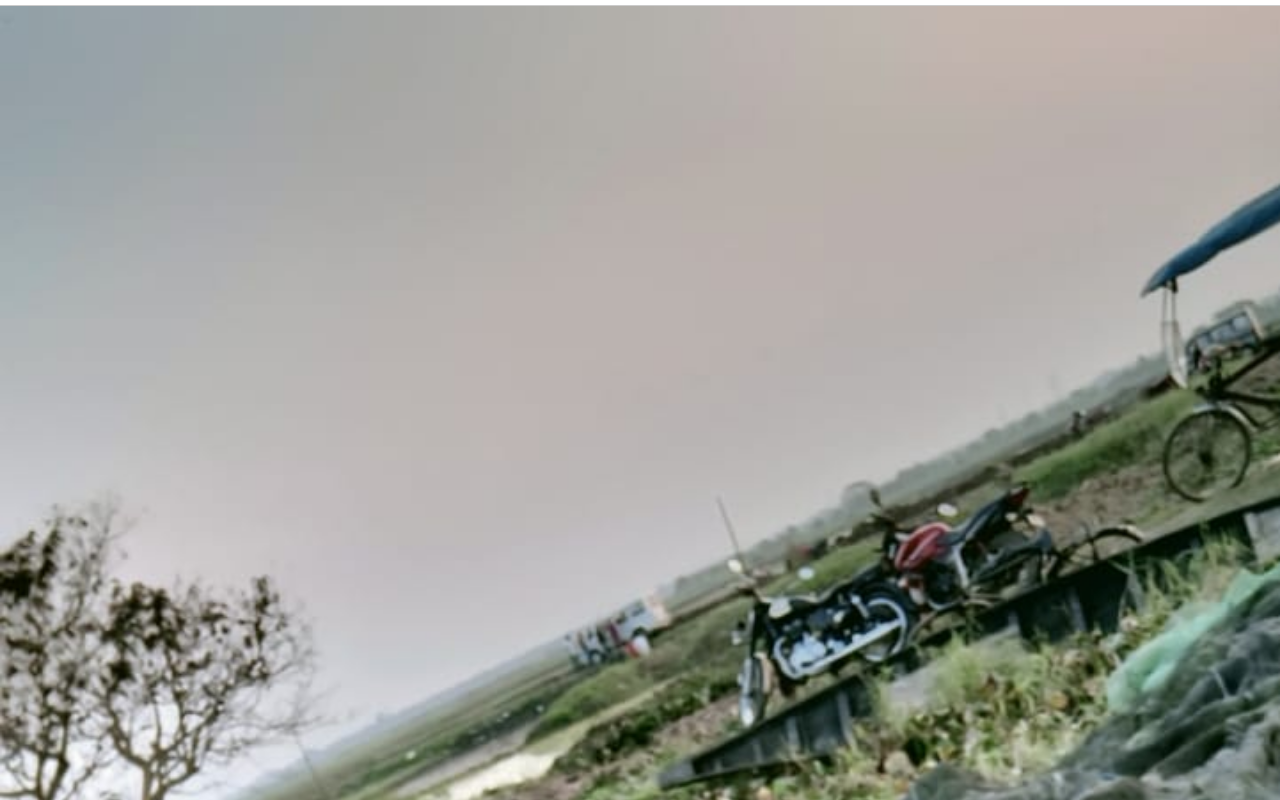
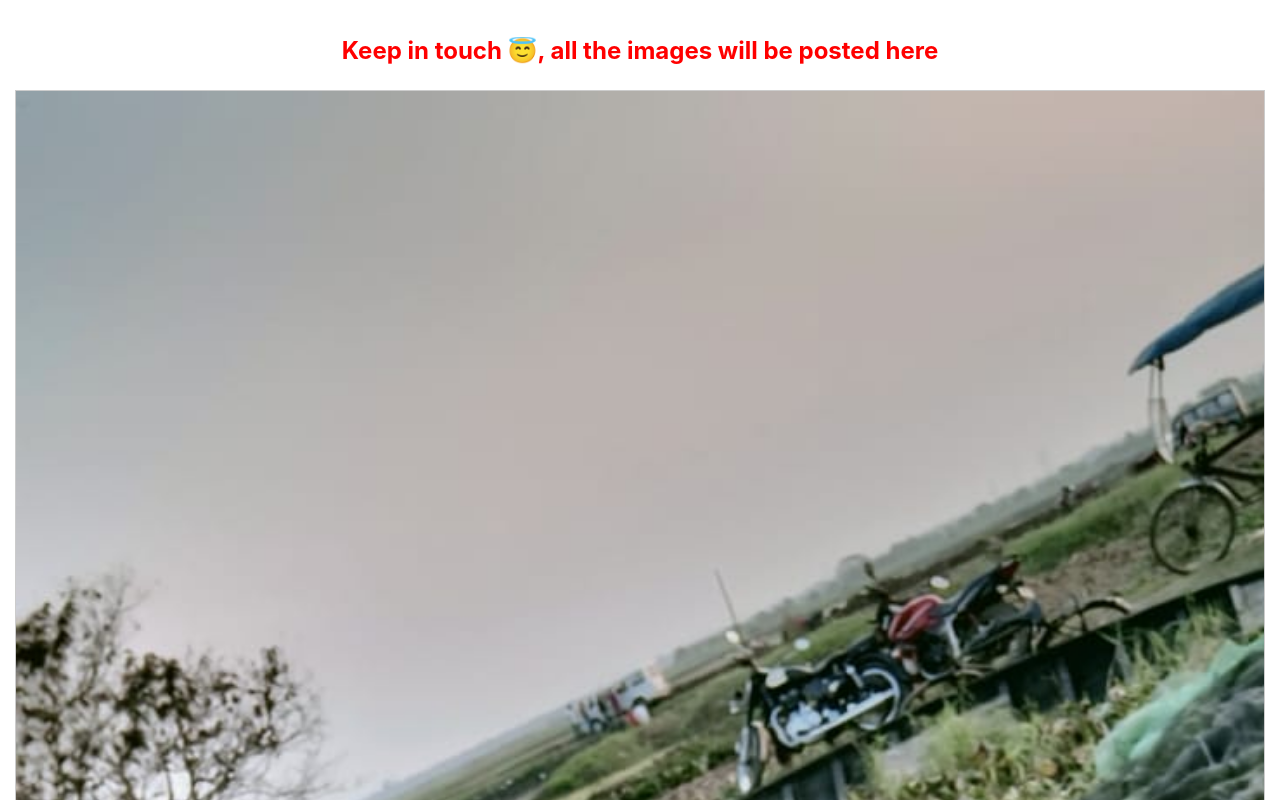
Before and after one commit to Aritra1996/amitumi, a React (Create React App) app: page / in a window 1280 px wide. Shown: the top 800 px of the page. Built offline with nearby package versions, Linux system fonts and the light colour scheme.

Commit message:
Fixed width

```diff
--- a/src/App.css
+++ b/src/App.css
@@ -4,6 +4,7 @@
   justify-content: center;
   flex-direction: column;
   align-items: center;
+  padding: 16px;
 }
 
 .App-logo {
@@ -61,3 +62,11 @@ div.desc {
   padding: 15px;
   text-align: center;
 }
+
+
+.header {
+  position: sticky;
+  top: 0;
+  width: 100%;
+  color: red;
+}
--- a/src/App.js
+++ b/src/App.js
@@ -3,6 +3,9 @@ import './App.css'
 function App() {
   return (
     <div className="App">
+      <div className="header" id="myHeader">
+        <h2><strong>Keep in touch &#128519;, all the images will be posted here</strong></h2>
+      </div>
       <div className="gallery">
         <a target="_blank" href="./images/image_1.jpeg">
           <img src="./images/image_1.jpeg" alt="Cinque Terre" width="600" height="400"/>
```
